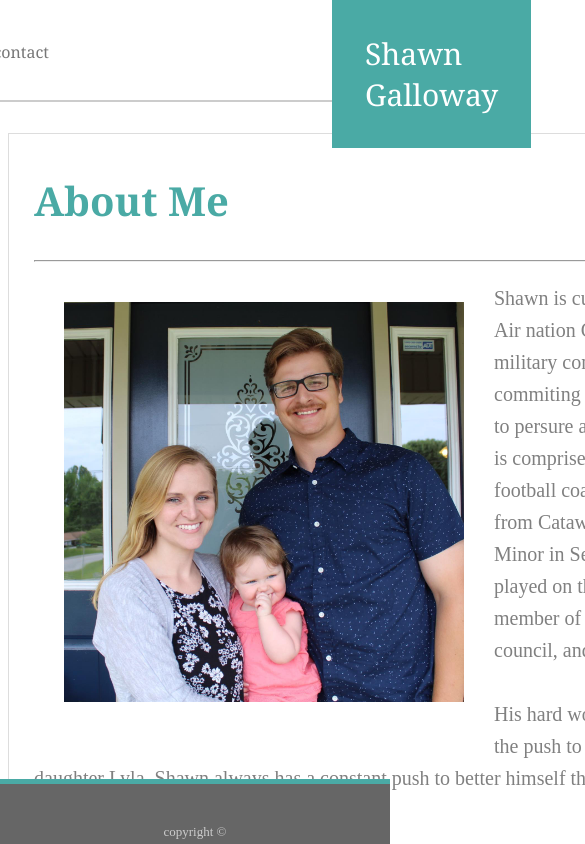
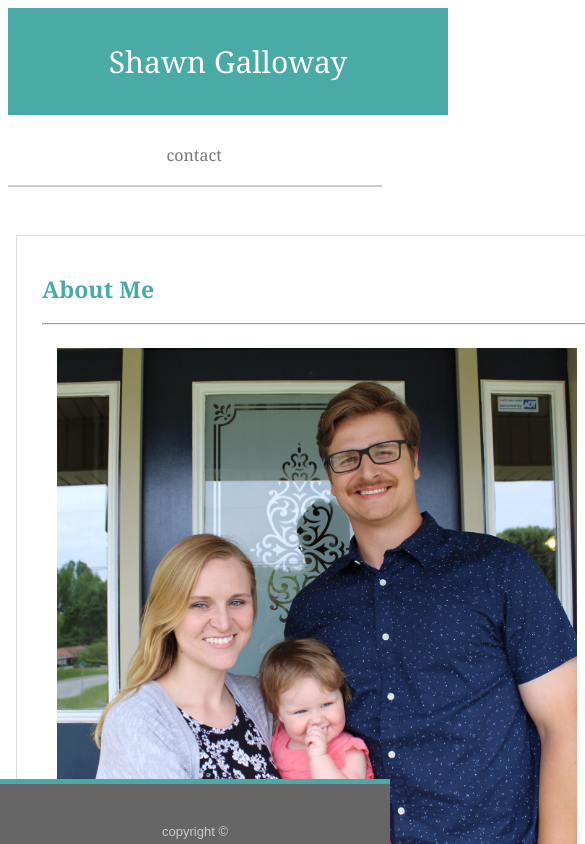
Before and after one commit to shawngway/Responsive-Portfolio, a plain HTML site: page index.html in a window 390 px wide. Shown: the top 844 px of the page, 585 px wide, since content can reach past the window. Drawn offline with Linux system fonts and the light colour scheme.

Commit message:
index.html resizing established

```diff
--- a/index.html
+++ b/index.html
@@ -35,8 +35,7 @@
             <div class="aboutwrapper">
                 <h1 class="aboutme">About Me</h1>
                 <hr>
-                <img id="aboutpic" src="newimages/Shawn,kayela,lyla.jpg" alt="Shawn, kayela, lyla"
-                    style="width: 400px;">
+                <img id="aboutpic" src="newimages/Shawn,kayela,lyla.jpg" alt="Shawn, kayela, lyla">
                 <p>Shawn is currently military contracted security for the Air nation Guard Charlotte, with experience
                     managing military contracted construction companies.
                     Also, he is commiting time to the UNC charlotte coding bootcamp to persure a career in software
--- a/style.css
+++ b/style.css
@@ -30,7 +30,6 @@
   position: fixed;
   right: 0px;
   top: 0px;
-  background-color: black;
 }
 .listwrap li:not(:first-child):after {
   content: " | ";
@@ -79,6 +78,7 @@ color: #dddddd;
 
   }
  #aboutpic {
+   width: 400px;
     float: left;
     padding: 30px;
   }
@@ -110,11 +110,9 @@ color: #cccccc;
 .pagecontainer {
   margin-top: 125px;
   margin-bottom: 125px;
-  /* background-image: url("/assets/images/fishnets-and-hearts.zip"); */
 }
 
 
-}
 body {
   font-family:'Arial', 'Helvetica Neue', Helvetica, sans-serif;
 
@@ -136,3 +134,28 @@ textarea {
   width: 100%;
   height: 70px;
 }
+@media only screen and (max-width: 980px) {
+  .aboutcontent {width: 600px; margin-left: 35px;}
+  #aboutpic {width: 200px; padding: 15px;}
+  .aboutwrapper {font-size: 16px;}
+  .aboutme {font-size: 23px;}
+}
+
+@media only screen and (max-width: 768px) {
+  .aboutcontent{ width: 676px;}
+  #aboutpic {width: 250px;}
+
+  }
+
+@media only screen and (max-width: 640px) {
+  .aboutcontent {width: 600px; margin-left: 8px;}
+  #aboutpic {width: 520px;}
+  .listwrap {display: inline-block;}
+  .navigation {position: static;}
+  .name {position: static; width: 100%;margin-left:0px; text-align: center;}
+  .listwrap {position: static; width: 100%;border-bottom-style: solid;
+    border-color: #cccccc;
+    border-width: 2px;}
+  ul {position: static;margin-right: 144px;}
+
+  }
```
